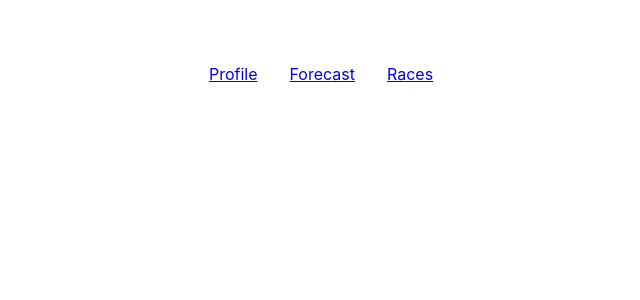
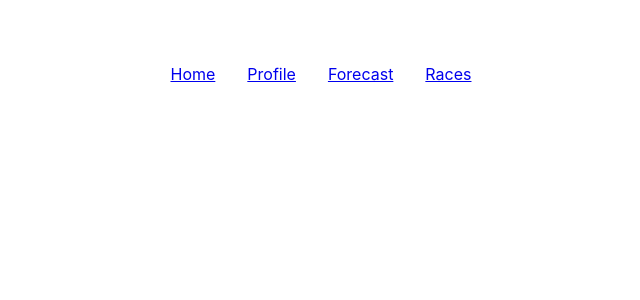
Before and after one commit to nessakodo/phase-2-project, a React (Create React App) app: page / in a window 1280 px wide. Shown: the top 300 px of the page, without its empty margins (319-959 px from the left). Built offline with nearby package versions, Linux system fonts and the light colour scheme.

Commit message:
added home and header

```diff
--- a/src/compmonents/NavBar.js
+++ b/src/compmonents/NavBar.js
@@ -11,6 +11,9 @@ export default function NavBar() {
 
     return (
       <nav className="navbar">
+        <a href="/home" onClick={navigate}>
+          Home
+        </a>
         <a href="/profile" onClick={navigate}>
           Profile
         </a>
```
Also changed, not shown: src/compmonents/Header.js (added, +10 -0 lines), src/compmonents/Home.js (added, +10 -0 lines).
